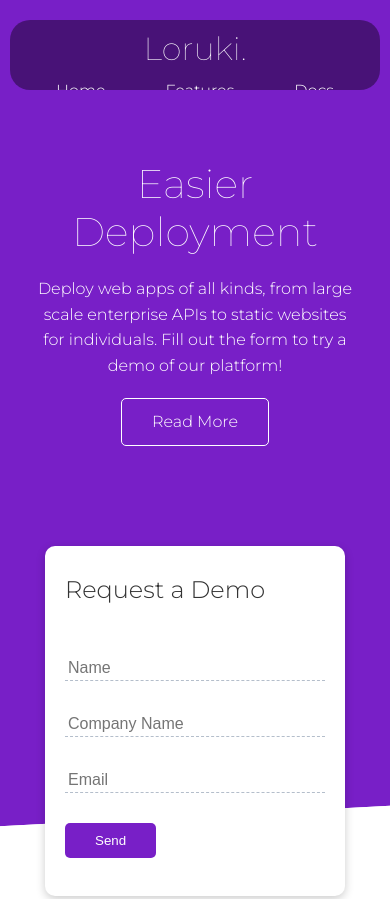
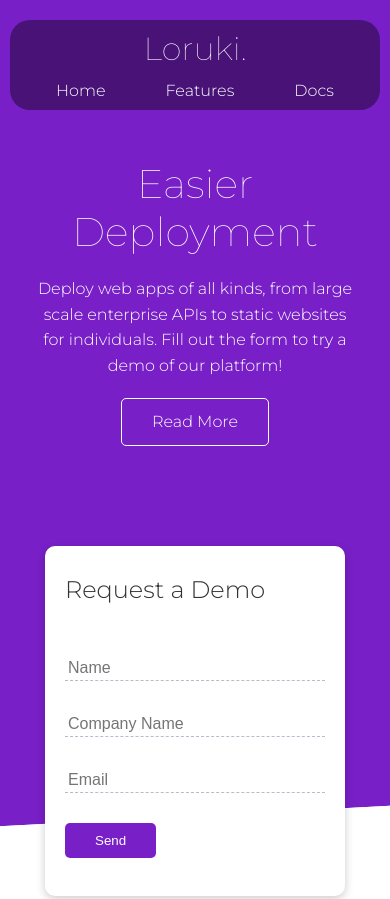
Before and after one commit to sernili/loruki-website, a plain HTML site: page index.html in a window 390 px wide. Shown: the top 899 px of the page. Drawn offline with Linux system fonts and the light colour scheme.

Commit message:
improve header on small screen sizes

```diff
--- a/CSS/style.css
+++ b/CSS/style.css
@@ -335,7 +335,7 @@ footer {
     color: #fff;
     box-shadow: 0 0 5px rgba(255, 255, 255, 0.4);
     border-radius: 50%;
-    animation: pulse 2s ease-in-out infinite;
+    animation: pulse 5s ease-in-out infinite;
     transition: 1s ease-in-out;
 }
 
@@ -505,6 +505,11 @@ footer {
         flex-direction: column;
     }
 
+    .navbar .container {
+        height: auto;
+        padding-bottom: 20px;
+    }
+
     .showcase-form {
         width: 300px;
     }
```
